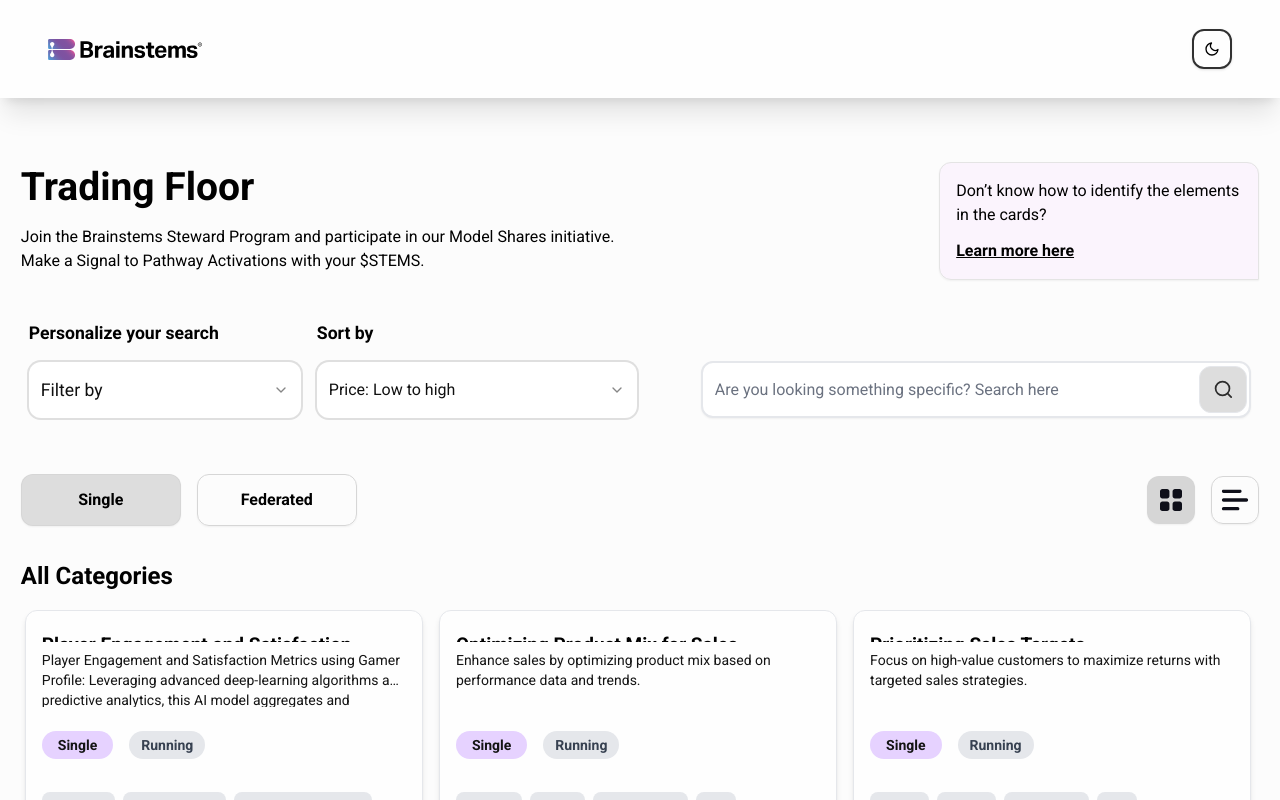
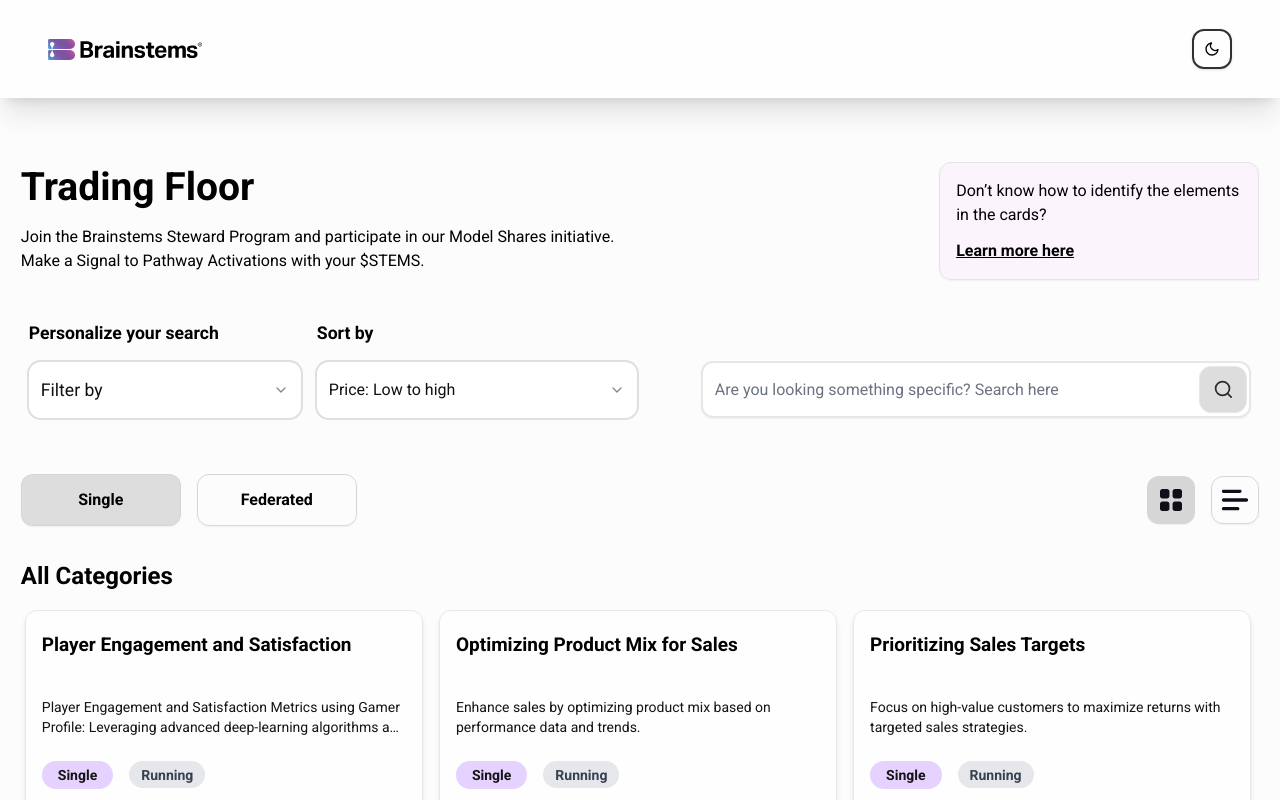
Before and after one commit to brainstems/marketplace-model-share-portal, a Next.js app: page / in a window 1280 px wide. Shown: the top 800 px of the page. Built offline with nearby package versions, Linux system fonts and the light colour scheme.

Commit message:
fix cards

```diff
--- a/src/app/(landing)/activations/federated/ActivationFederated.tsx
+++ b/src/app/(landing)/activations/federated/ActivationFederated.tsx
@@ -215,7 +215,7 @@ const ActivationFederated = ({ view }: Props) => {
               </>
             ) : (
               <div className="flex flex-col justify-between h-full">
-                <span className="font-semibold text-[19px] xl:min-h-[3.94rem] realtive descriptionCard">
+                <span className="font-semibold text-[19px] min-h-[3.94rem] realtive descriptionCard">
                   {card.title}
                 </span>
                 <div className="flex justify-between gap-2 w-full flex-nowrap flex-col ">
--- a/src/app/(landing)/activations/single/ActivationSingle.tsx
+++ b/src/app/(landing)/activations/single/ActivationSingle.tsx
@@ -178,7 +178,7 @@ const ActivationSingle = ({ view }: Props) => {
                   : "flex flex-col min-w-[17rem] md:min-w-[25rem] w-full pr-4 pt-3  "
               }   `}
             >
-              <span className="font-semibold text-[19px] xl:min-h-[3.64rem] realtive descriptionCard">
+              <span className="font-semibold text-[19px] min-h-[3.64rem] realtive descriptionCard">
                 {card.title}
               </span>
               <p
```
